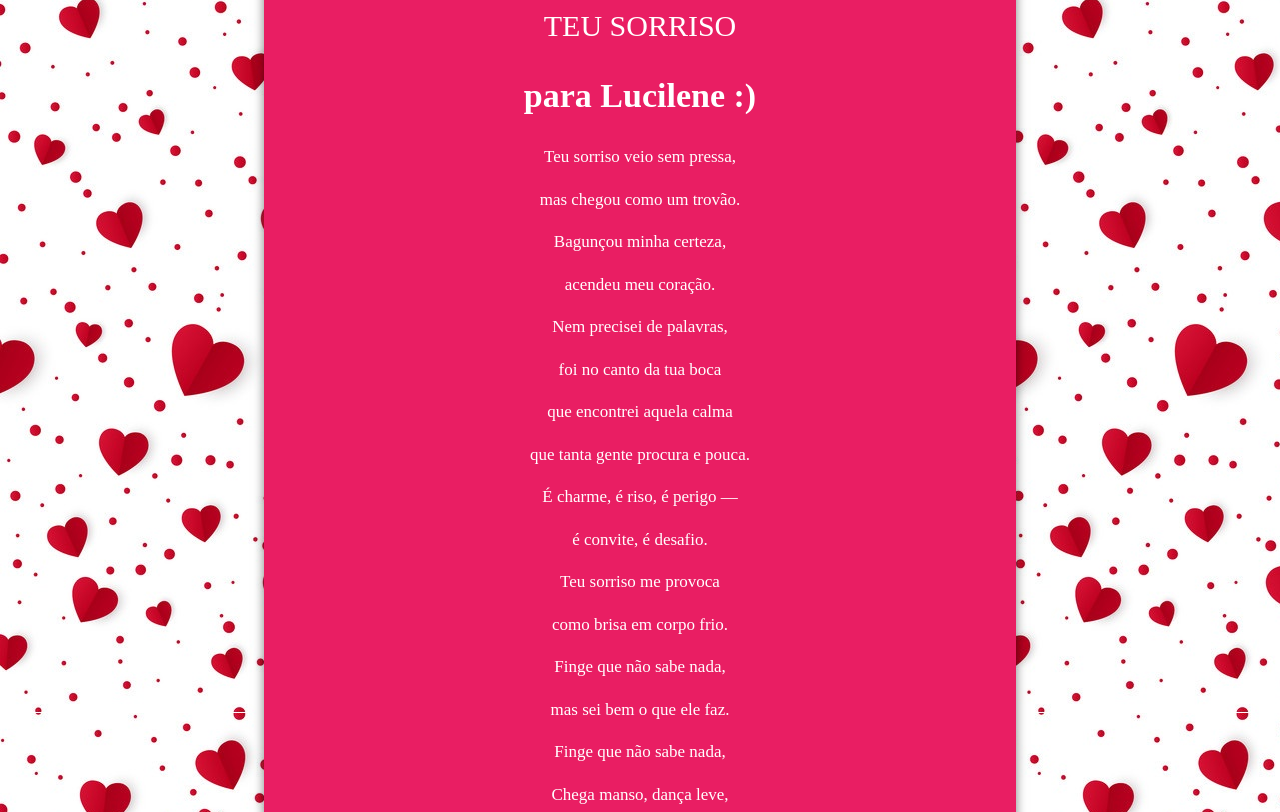
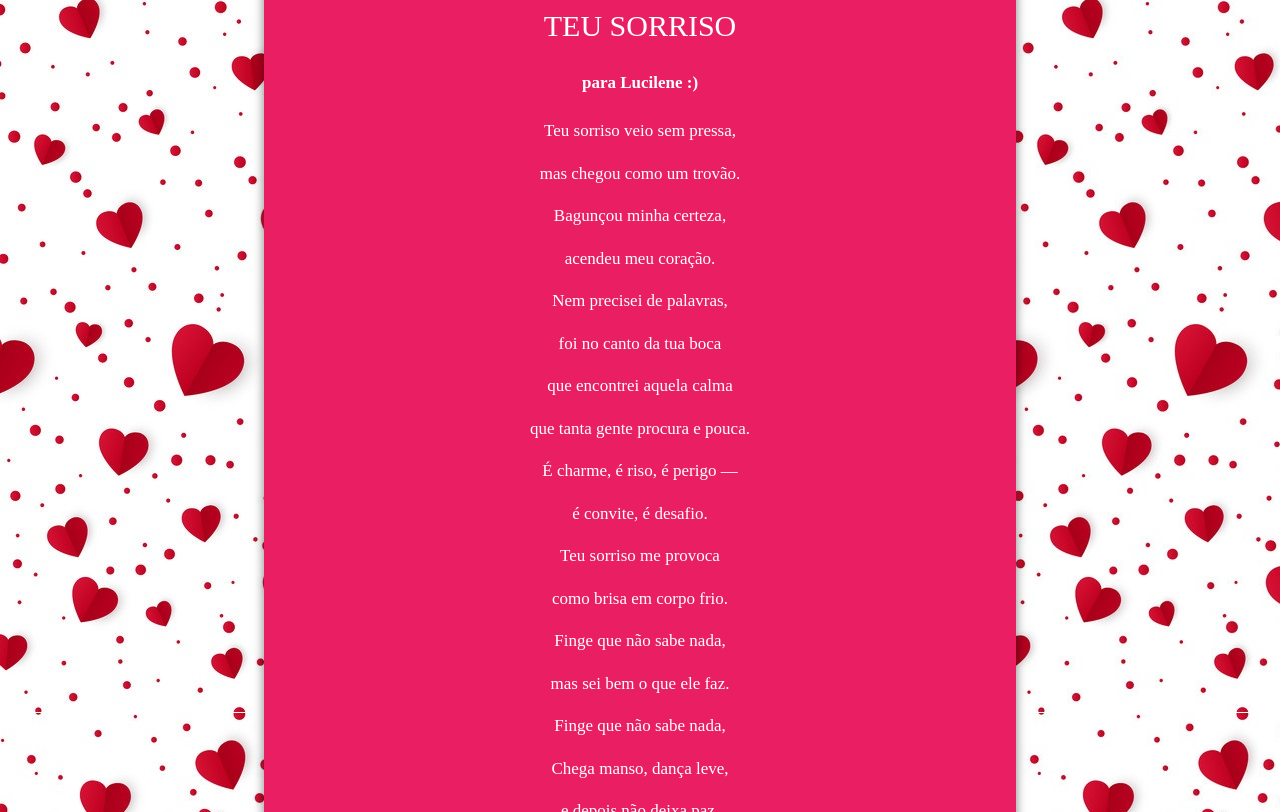
Before and after one commit to arthwrjf/1o1o1o1o1, a plain HTML site: page index.html in a window 1280 px wide. Shown: the part 288-1100 px from the top of the page. Drawn offline with Linux system fonts and the light colour scheme.

Commit message:
Update index.html

```diff
--- a/index.html
+++ b/index.html
@@ -88,7 +88,7 @@
                 <div class="top-border"></div>
                 <img src="img/1fab3.svg" class="ring">
                 <h3>Teu Sorriso</h3>
-                <h1>para Lucilene :)</h1>
+                <h4>para Lucilene :)</h4>
                 <p>Teu sorriso veio sem pressa,</p>
                 <p>mas chegou como um trovão.</p>
                 <p>Bagunçou minha certeza,</p>
```
